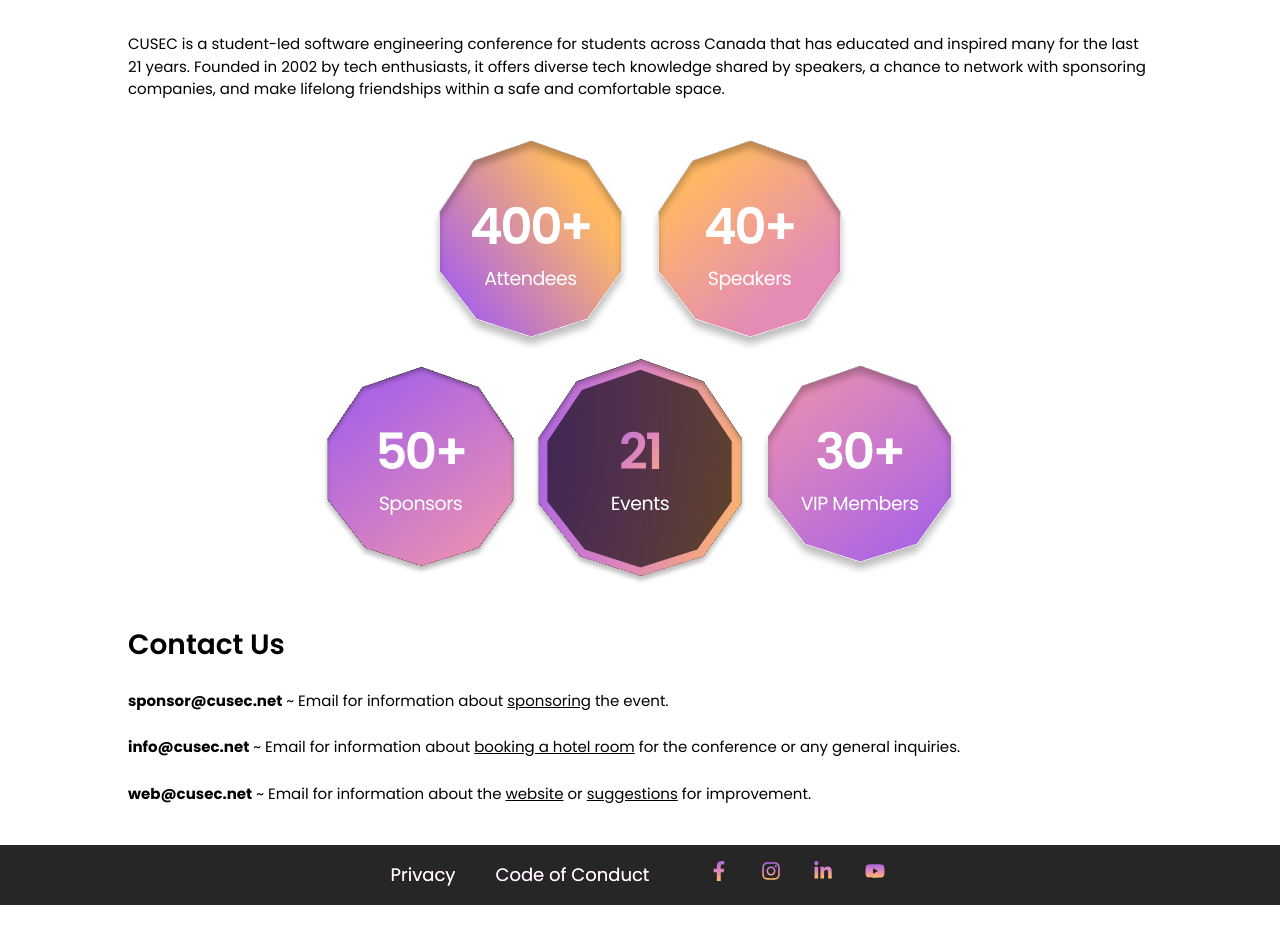
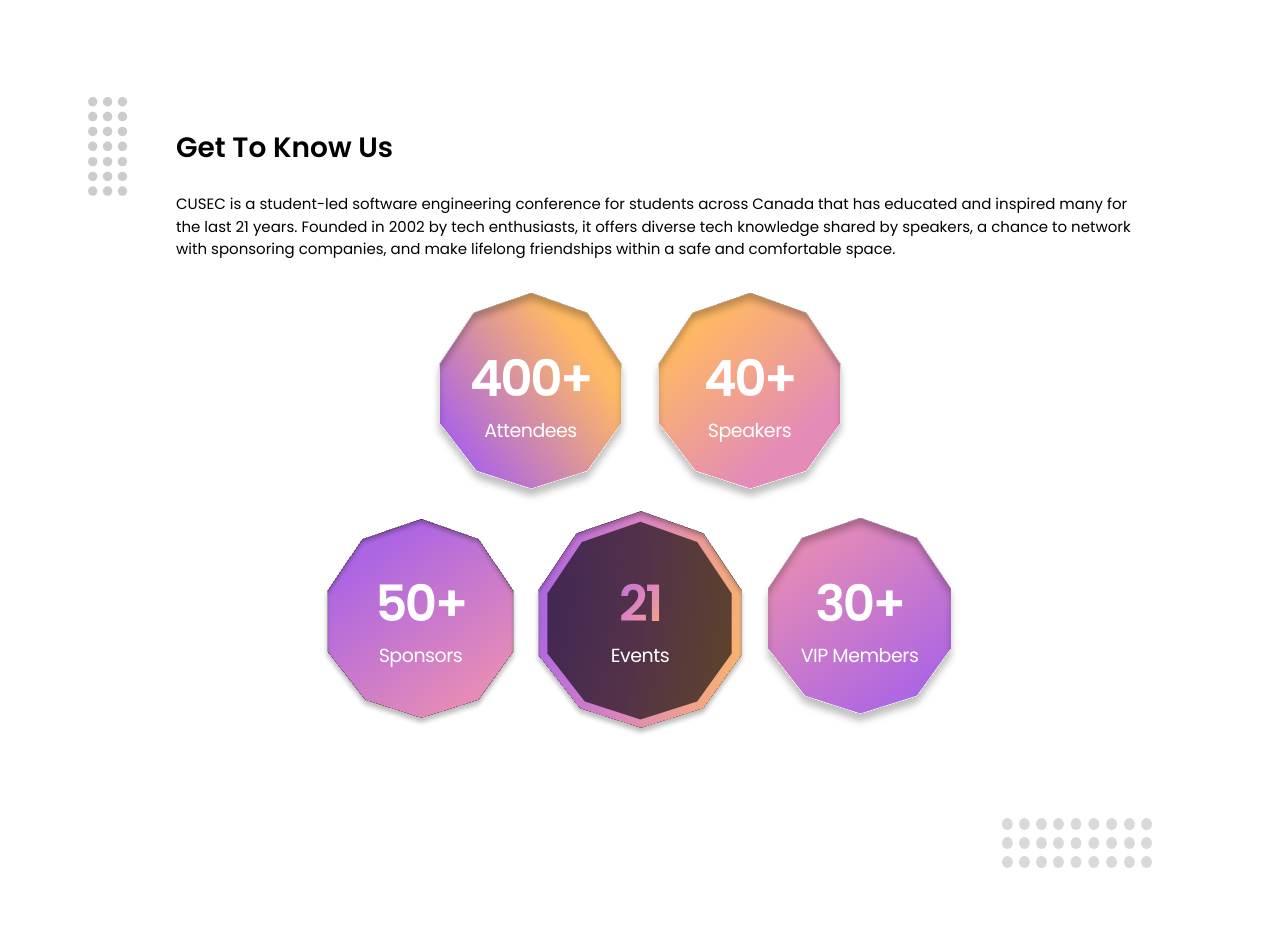
Before and after one commit to cusec/2024, a Next.js app: page / in a window 1280 px wide. Shown: the part 883-1832 px from the top of the page. Before the commit the page ends 1788 px from the top, so only its background shows below. Built offline with nearby package versions, Linux system fonts and the light colour scheme.

Commit message:
feat: Add circle grids to About section

```diff
--- a/src/components/Landing Page/About.tsx
+++ b/src/components/Landing Page/About.tsx
@@ -4,6 +4,9 @@ import decagon_gradient_3 from "@/assets/decagon_gradient_3.svg";
 import decagon_gradient_4 from "@/assets/decagon_gradient_4.svg";
 import large_decagon from "@/assets/large_decagon.svg";
 import { useFadeBackground } from "@/app/layout";
+import circle_grid_vertical from "@/assets/circle_grid_vertical.svg";
+import circle_grid_horizontal from "@/assets/circle_grid_horizontal.svg";
+import Image from "next/image";
 import Decagon1 from "./Decagon1";
 import Decagon2 from "./Decagon2";
 
@@ -16,8 +19,14 @@ export default function About() {
         fadeBackground ? "opacity-0" : "opacity-100"
       }`}
     >
-      <section className="lg:max-w-[1024px] max-w-[768px] space-y-6">
-        <p className="font-semibold text-[28px] ">Get To Know Us</p>
+        <Image
+          src={circle_grid_vertical}
+          alt="circle grid vertical"
+          className="relative top-[70px] w-[40px] h-[80px] md:h-[120px] md:top-[80px] md:right-[40px] lg:top-[100px] lg:right-[40px] lg:h-[160px]"
+        />
+      <section className="lg:max-w-[1024px] max-w-[768px] space-y-6 pl-12 ">
+
+        <p className="font-semibold text-[28px]">Get To Know Us</p>
         <p className="font-regular text-[15px]">
           CUSEC is a student-led software engineering conference for students
           across Canada that has educated and inspired many for the last 21
@@ -28,7 +37,7 @@ export default function About() {
         </p>
       </section>
 
-      <div className="flex flex-col justify-center items-center py-10 space-y-2">
+      <div className="flex flex-col justify-center items-center py-8 space-y-2">
         <section className="flex space-x-6">
           <Decagon1
             image={decagon_gradient_1}
@@ -61,6 +70,14 @@ export default function About() {
           />
         </section>
       </div>
+
+      <span className="flex justify-end pb-8">
+      <Image
+        src={circle_grid_horizontal}
+        alt="circle grid horizontal"
+        className="w-[90px] h-[90px] md:w-[120px] md:h-[120px] lg:w-[150px] lg:h-[150px] "
+        />
+        </span>
     </div>
   );
 }
```
Also changed, not shown: src/assets/circle_grid_horizontal.svg (added), src/assets/circle_grid_vertical.svg (added). Lines whose indentation alone changed are shown as unchanged.
